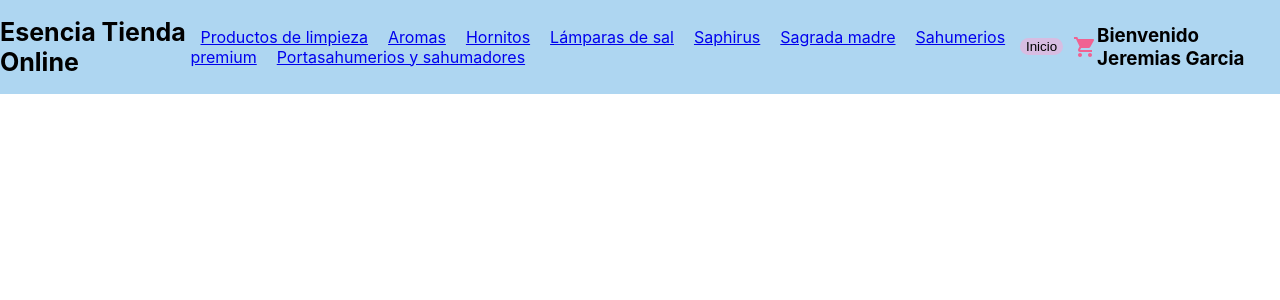
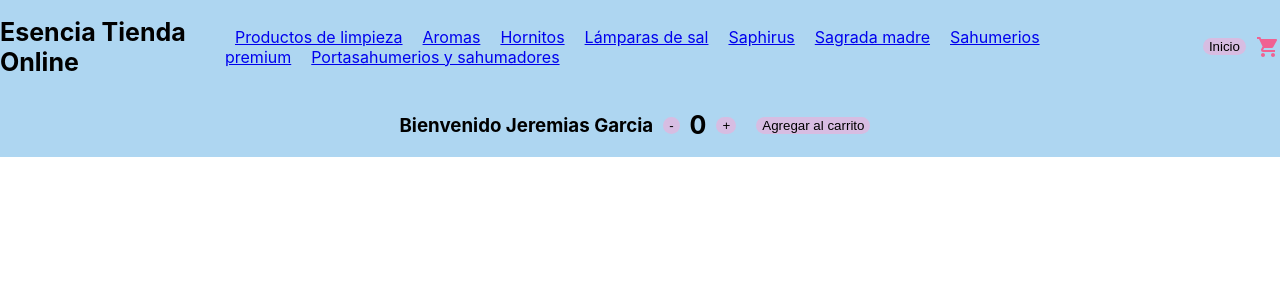
Before and after one commit to JeremiasGarcia/esenciatiendaonline, a React (Create React App) app: page / in a window 1280 px wide. Shown: the top 300 px of the page. Built offline with nearby package versions, Linux system fonts and the light colour scheme.

Commit message:
Desafío: Contador con botón

```diff
--- a/src/App.css
+++ b/src/App.css
@@ -1,4 +1,6 @@
-.App {
+/* .App {
+  display: flex;
+  flex-direction: column;
   text-align: center;
 }
 
@@ -35,4 +37,10 @@
   to {
     transform: rotate(360deg);
   }
+} */
+
+
+.App-header {
+  display: flex;
+  flex-direction: column;
 }
--- a/src/App.js
+++ b/src/App.js
@@ -1,3 +1,4 @@
+import "./App.css"
 import NavBar from "./components/NavBar";
 import ItemListContainer from "./components/ItemListContainer";
 
@@ -6,10 +7,10 @@ const App = () => {
   const name = 'Jeremias';
   const lastaname = 'Garcia';
   return(
-    <>
+    <div className="App-header">
       <NavBar />
       <ItemListContainer name={name} lastname={lastaname}/>
-    </>
+    </div>
   );
 
 }
--- a/src/components/CartWidget.js
+++ b/src/components/CartWidget.js
@@ -1,3 +1,4 @@
+import "./CartWidget.css"
 import ShoppingCartIcon from '@mui/icons-material/ShoppingCart';
 import { pink } from '@mui/material/colors';
 const CartWidget = () => {
--- /dev/null
+++ b/src/components/ItemCount.css
@@ -0,0 +1,4 @@
+.div {
+    display: flex;
+    flex-direction: row;
+}
--- /dev/null
+++ b/src/components/ItemCount.js
@@ -0,0 +1,30 @@
+import "./ItemCount.css"
+import React, { useState } from "react";
+
+const ItemCount = ({stock, initial, onAdd}) => {
+
+    const [count, setCount] = useState(initial);
+
+    const add = () => {
+       count < stock && setCount(count + 1)
+    }
+
+    const remove = () => {
+        count > 0 && setCount(count - 1)
+    }
+
+    const agregarAlCarrito = () => {
+        onAdd();
+    }
+
+    return(
+        <div>
+            <button onClick={remove}>-</button>
+            <h1>{count}</h1>
+            <button onClick={add}>+</button>
+            <button onClick={agregarAlCarrito}>Agregar al carrito</button>
+        </div>
+    );
+}
+
+export default ItemCount;
--- a/src/components/ItemListContainer.js
+++ b/src/components/ItemListContainer.js
@@ -1,8 +1,17 @@
-const ItemListContainer = (greeting) => {
+import "./ItemListContainer.css"
+import ItemCount from "./ItemCount";
+
+const ItemListContainer = ({name, lastname}) => {
+
+    const onAdd = () => {
+        console.log("El producto fue agregado");
+    }
     return(
-        <>
-        <h3>Bienvenido {greeting.name} {greeting.lastname}</h3>
-        </>
+        <div>
+            <h3>Bienvenido {name} {lastname}</h3>
+            <ItemCount stock={5} initial={0} onAdd={onAdd}/>
+
+        </div>
     );
 }
 
```
Also changed, not shown: src/components/CartWidget.css (added), src/components/ItemListContainer.css (added).
